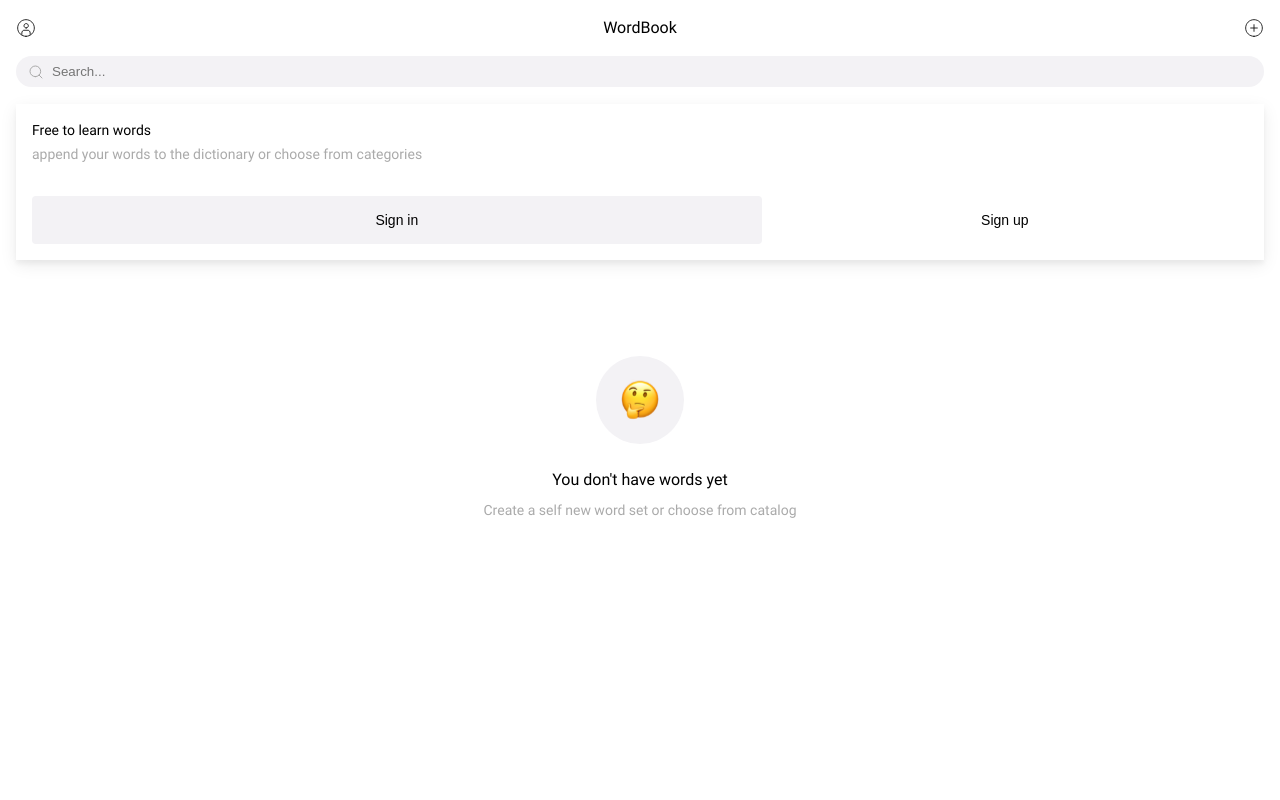
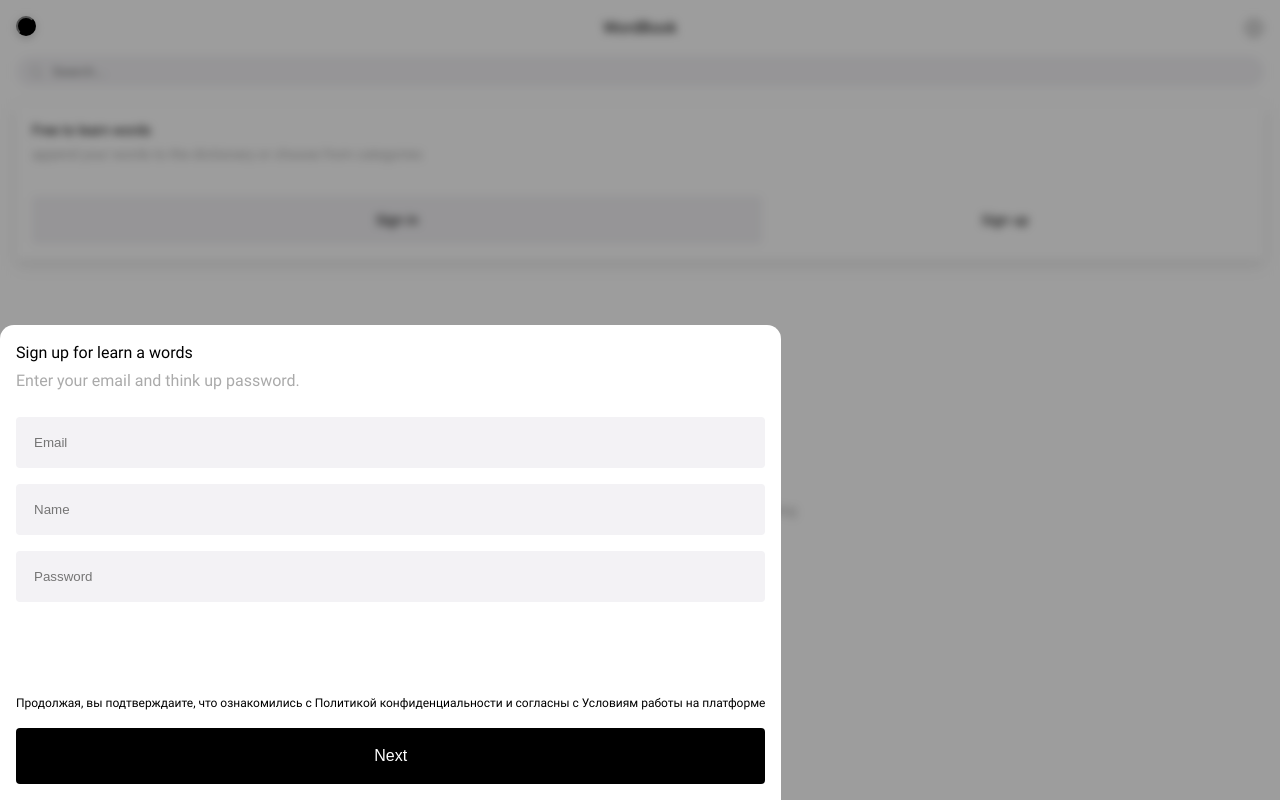
Before and after one commit to icwet/word-book-frontend, a React (Create React App) app: page /login in a window 1280 px wide. Built offline with nearby package versions, Linux system fonts and the light colour scheme; no server answers.

Commit message:
add Formik layout, add yup, refactor theme

```diff
--- a/package.json
+++ b/package.json
@@ -30,7 +30,8 @@
     "stylelint-config-recommended": "^3.0.0",
     "stylelint-config-styled-components": "^0.1.1",
     "stylelint-processor-styled-components": "^1.10.0",
-    "typescript": "^3.9.3"
+    "typescript": "^3.9.3",
+    "yup": "^0.29.1"
   },
   "scripts": {
     "start": "react-scripts start",
--- a/src/components/Containers/Login/index.tsx
+++ b/src/components/Containers/Login/index.tsx
@@ -1,6 +1,7 @@
 // Vendor
 import React, { FC, useEffect, useState } from "react";
 // import { fetchTestData } from "./Actions";
+import { Formik, Form, Field, FieldProps } from "formik";
 // Components
 import { Text } from "components/Presentation/Text";
 import { Icon } from "components/Presentation/Icon";
@@ -9,6 +10,7 @@ import { Input } from "components/Presentation/Input";
 import { Layout } from "components/Presentation/Layout";
 import { Section } from "components/Presentation/Section";
 import { Popup } from "components/Presentation/Popup";
+import { Modal } from "components/Presentation/Modal";
 // import { useDispatch } from "react-redux";
 
 export const Login: FC = () => {
@@ -21,6 +23,10 @@ export const Login: FC = () => {
       console.log(e);
     }
   }*/
+  interface MyFormValues {
+    firstName: string;
+  }
+  const initialValues: MyFormValues = { firstName: "" };
 
   return (
     <Layout layout="main">
@@ -53,6 +59,44 @@ export const Login: FC = () => {
           </Button>
         </Section>
       </Popup>
+      <Modal>
+        <Formik
+          initialValues={{ name: "Jared" }}
+          onSubmit={(values, actions) => {
+            setTimeout(() => {
+              alert(JSON.stringify(values, null, 2));
+              actions.setSubmitting(false);
+            }, 1000);
+          }}
+        >
+          {(formik) => (
+            <Form>
+              <Section layout="titlePh">
+                <Text size="l">Sign up for learn a words</Text>
+                <Text size="l" color="disabled">
+                  Enter your email and think up password.
+                </Text>
+              </Section>
+              <Section layout="inputs">
+                <Field>
+                  {(props: FieldProps) => (
+                    <Input themeSize="xl" placeholderText="Email" />
+                  )}
+                </Field>
+                <Input themeSize="xl" placeholderText="Name" />
+                <Input themeSize="xl" placeholderText="Password" />
+              </Section>
+              <Section layout="labelButton">
+                <Text size="s">
+                  Продолжая, вы подтверждаите, что ознакомились с Политикой
+                  конфиденциальности и согласны с Условиям работы на платформе
+                </Text>
+                <Button size="l">Next</Button>
+              </Section>
+            </Form>
+          )}
+        </Formik>
+      </Modal>
     </Layout>
   );
 };
--- a/src/components/Presentation/Input/Theme/index.ts
+++ b/src/components/Presentation/Input/Theme/index.ts
@@ -77,6 +77,7 @@ export const Input: InputTheme = {
       fontSize: "14px",
     },
     xl: {
+      width: "100%",
       padding: "18px",
       borderRadius: "4px",
       fontSize: "14px",
--- a/src/components/Presentation/Input/index.tsx
+++ b/src/components/Presentation/Input/index.tsx
@@ -2,12 +2,16 @@ import React, { FC } from "react";
 import { DefaultTheme } from "styled-components";
 import styled from "styled-components";
 
+type InputSize = "s" | "m" | "l" | "xl";
+type TextWeight = "300" | "400" | "500" | "600" | "800";
+type InputIcon = "search";
+
 interface InputProps {
-  readonly theme?: DefaultTheme;
-  readonly themeSize?: "s" | "m" | "l" | "xl";
-  readonly weight?: "300" | "400" | "500" | "600" | "800";
-  readonly icon?: "search";
-  readonly placeholderText?: string;
+  theme?: DefaultTheme;
+  themeSize?: InputSize;
+  weight?: TextWeight;
+  icon?: InputIcon;
+  placeholderText?: string;
 }
 
 const StyledInput = styled.input<InputProps>`
@@ -78,7 +82,7 @@ const StyledInput = styled.input<InputProps>`
   outline: none;
 `;
 
-const StyledInputIcon = styled.div<InputProps>`
+const Icon = styled.div<InputProps>`
   content: none;
   position: absolute;
   top: 0;
@@ -111,27 +115,25 @@ const StyledInputIcon = styled.div<InputProps>`
   }};
 `;
 
-const StyledDiv = styled.div`
-  position: relative;
-`;
-
 export const Input: FC<Readonly<InputProps>> = ({
   theme,
   themeSize,
   weight,
   icon,
   placeholderText,
+  ...otherProps
 }) => {
   return (
-    <StyledDiv>
+    <div style={{ position: "relative" }}>
       <StyledInput
         {...theme}
+        {...otherProps}
         themeSize={themeSize}
         placeholder={placeholderText}
         weight={weight}
         icon={icon}
       />
-      {icon && <StyledInputIcon {...theme} icon={icon} />}
-    </StyledDiv>
+      {icon && <Icon {...theme} icon={icon} />}
+    </div>
   );
 };
--- a/src/components/Presentation/Modal/index.tsx
+++ b/src/components/Presentation/Modal/index.tsx
@@ -1,5 +1,63 @@
-import React from "react";
+import styled, { DefaultTheme } from "styled-components";
+import React, { FC } from "react";
 
-export const Modal = () => {
-  return <div>Modal</div>;
+type ModalTypes = "default";
+
+interface ModalProps {
+  theme?: DefaultTheme;
+  type?: ModalTypes;
+}
+
+const StyledModal = styled.div<ModalProps>`
+  display: grid;
+  position: absolute;
+  bottom: 0;
+  padding: 16px;
+  z-index: 100;
+  :before {
+    content: "";
+    display: block;
+    position: fixed;
+    top: 0;
+    left: 0;
+    right: 0;
+    bottom: 0;
+    width: 100vw;
+    height: 100vh;
+    z-index: -1;
+    background: rgba(10, 10, 10, 0.4);
+    backdrop-filter: blur(4px);
+  }
+  :after {
+    position: absolute;
+    top: 0;
+    bottom: 0;
+    left: 0;
+    right: 0;
+    content: "";
+    display: block;
+    width: 100%;
+    height: 100%;
+    background: #fff;
+    border-radius: 14px 14px 0 0;
+    z-index: -1;
+  }
+`;
+const Close = styled.button`
+  position: fixed;
+  top: 16px;
+  left: 16px;
+  width: 20px;
+  height: 20px;
+  border-radius: 50%;
+  background: #000;
+`;
+
+export const Modal: FC<ModalProps> = ({ theme, type, children }) => {
+  return (
+    <StyledModal>
+      <Close />
+      {children}
+    </StyledModal>
+  );
 };
--- a/src/components/Presentation/Section/Theme/index.ts
+++ b/src/components/Presentation/Section/Theme/index.ts
@@ -2,6 +2,7 @@ export interface SectionTheme {
   type: {
     header: {
       display: string;
+      gap: string;
       grid: string;
       padding?: string;
       justifyContent?: string;
@@ -11,6 +12,7 @@ export interface SectionTheme {
     };
     search: {
       display: string;
+      gap: string;
       grid: string;
       padding?: string;
       justifyContent?: string;
@@ -20,6 +22,7 @@ export interface SectionTheme {
     };
     button: {
       display: string;
+      gap: string;
       grid: string;
       padding?: string;
       justifyContent?: string;
@@ -29,6 +32,7 @@ export interface SectionTheme {
     };
     buttons: {
       display: string;
+      gap: string;
       grid: string;
       padding?: string;
       justifyContent?: string;
@@ -38,6 +42,17 @@ export interface SectionTheme {
     };
     imageText: {
       display: string;
+      gap: string;
+      grid: string;
+      padding?: string;
+      justifyContent?: string;
+      justifyItems?: string;
+      alignContent?: string;
+      alignItems?: string;
+    };
+    titlePh: {
+      display: string;
+      gap: string;
       grid: string;
       padding?: string;
       justifyContent?: string;
@@ -47,6 +62,7 @@ export interface SectionTheme {
     };
     popup: {
       display: string;
+      gap: string;
       grid: string;
       padding?: string;
       justifyContent?: string;
@@ -56,6 +72,7 @@ export interface SectionTheme {
     };
     modal: {
       display: string;
+      gap: string;
       grid: string;
       padding?: string;
       justifyContent?: string;
@@ -65,6 +82,27 @@ export interface SectionTheme {
     };
     groupNumber: {
       display: string;
+      gap: string;
+      grid: string;
+      padding?: string;
+      justifyContent?: string;
+      justifyItems?: string;
+      alignContent?: string;
+      alignItems?: string;
+    };
+    inputs: {
+      display: string;
+      gap: string;
+      grid: string;
+      padding?: string;
+      justifyContent?: string;
+      justifyItems?: string;
+      alignContent?: string;
+      alignItems?: string;
+    };
+    labelButton: {
+      display: string;
+      gap: string;
       grid: string;
       padding?: string;
       justifyContent?: string;
@@ -79,75 +117,73 @@ export const Section: SectionTheme = {
   type: {
     header: {
       display: "grid",
+      gap: "",
       grid: "auto-flow / auto 1fr auto",
       padding: "16px",
-      justifyContent: "",
       justifyItems: "center",
-      alignContent: "",
       alignItems: "center",
     },
     search: {
       display: "grid",
+      gap: "",
       grid: "",
       padding: "0 16px 16px 16px",
-      justifyContent: "",
-      justifyItems: "",
-      alignContent: "",
-      alignItems: "",
     },
     button: {
       display: "grid",
+      gap: "",
       grid: "",
       padding: "16px",
-      justifyContent: "",
-      justifyItems: "",
-      alignContent: "",
-      alignItems: "",
     },
     buttons: {
       display: "",
+      gap: "",
       grid: "",
       padding: "",
-      justifyContent: "",
-      justifyItems: "",
-      alignContent: "",
-      alignItems: "",
     },
     imageText: {
       display: "grid",
+      gap: "",
       grid: "112px 32px 48px / 1fr",
       padding: "16px",
-      justifyContent: "",
       justifyItems: "center",
       alignContent: "center",
-      alignItems: "",
+    },
+    titlePh: {
+      display: "grid",
+      gap: "4px",
+      grid: "",
+      padding: "",
     },
     popup: {
       display: "grid",
+      gap: "",
       grid: "1fr / 1.5fr 1fr",
       padding: "",
-      justifyContent: "",
-      justifyItems: "",
-      alignContent: "",
-      alignItems: "",
     },
     modal: {
       display: "",
+      gap: "",
       grid: "",
       padding: "",
-      justifyContent: "",
-      justifyItems: "",
-      alignContent: "",
-      alignItems: "",
     },
     groupNumber: {
       display: "",
+      gap: "",
       grid: "",
       padding: "",
-      justifyContent: "",
-      justifyItems: "",
-      alignContent: "",
-      alignItems: "",
+    },
+    inputs: {
+      display: "grid",
+      gap: "16px",
+      grid: "auto-flow / 1fr",
+      padding: "24px 0 92px 0",
+    },
+    labelButton: {
+      display: "grid",
+      gap: "16px",
+      grid: "",
+      padding: "",
     },
   },
 };
--- a/src/components/Presentation/Section/index.tsx
+++ b/src/components/Presentation/Section/index.tsx
@@ -2,7 +2,7 @@
 import React, { FC } from "react";
 import styled, { DefaultTheme } from "styled-components";
 
-export type SectionPatterns =
+export type SectionLayout =
   | "header"
   | "search"
   | "button"
@@ -10,11 +10,14 @@ export type SectionPatterns =
   | "imageText"
   | "popup"
   | "modal"
-  | "groupNumber";
+  | "groupNumber"
+  | "inputs"
+  | "titlePh"
+  | "labelButton";
 
 interface SectionProps {
   readonly theme?: DefaultTheme;
-  readonly layout?: SectionPatterns;
+  readonly layout?: SectionLayout;
 }
 
 const switchCSSProp: Function = (
@@ -33,12 +36,18 @@ const switchCSSProp: Function = (
       return theme.Section.type.buttons[prop];
     case "imageText":
       return theme.Section.type.imageText[prop];
+    case "titlePh":
+      return theme.Section.type.titlePh[prop];
     case "popup":
       return theme.Section.type.popup[prop];
     case "modal":
       return theme.Section.type.modal[prop];
     case "groupNumber":
       return theme.Section.type.groupNumber[prop];
+    case "inputs":
+      return theme.Section.type.inputs[prop];
+    case "labelButton":
+      return theme.Section.type.labelButton[prop];
     default:
       return theme.Section.type.header[prop];
   }
@@ -47,6 +56,7 @@ const switchCSSProp: Function = (
 const StyledSection = styled.div<SectionProps>`
   display: ${({ theme, layout }) => switchCSSProp(theme, layout, "display")};
   grid: ${({ theme, layout }) => switchCSSProp(theme, layout, "grid")};
+  gap: ${({ theme, layout }) => switchCSSProp(theme, layout, "gap")};
   padding: ${({ theme, layout }) => switchCSSProp(theme, layout, "padding")};
   justify-content: ${({ theme, layout }) =>
     switchCSSProp(theme, layout, "justifyContent")};
```
Also changed, not shown: src/components/Presentation/Modal/Theme/index.ts (added, +11 -0 lines), src/components/Presentation/Modal/Icon/close.svg (added), 1 other file (tests, documents, lock files or other folders).
